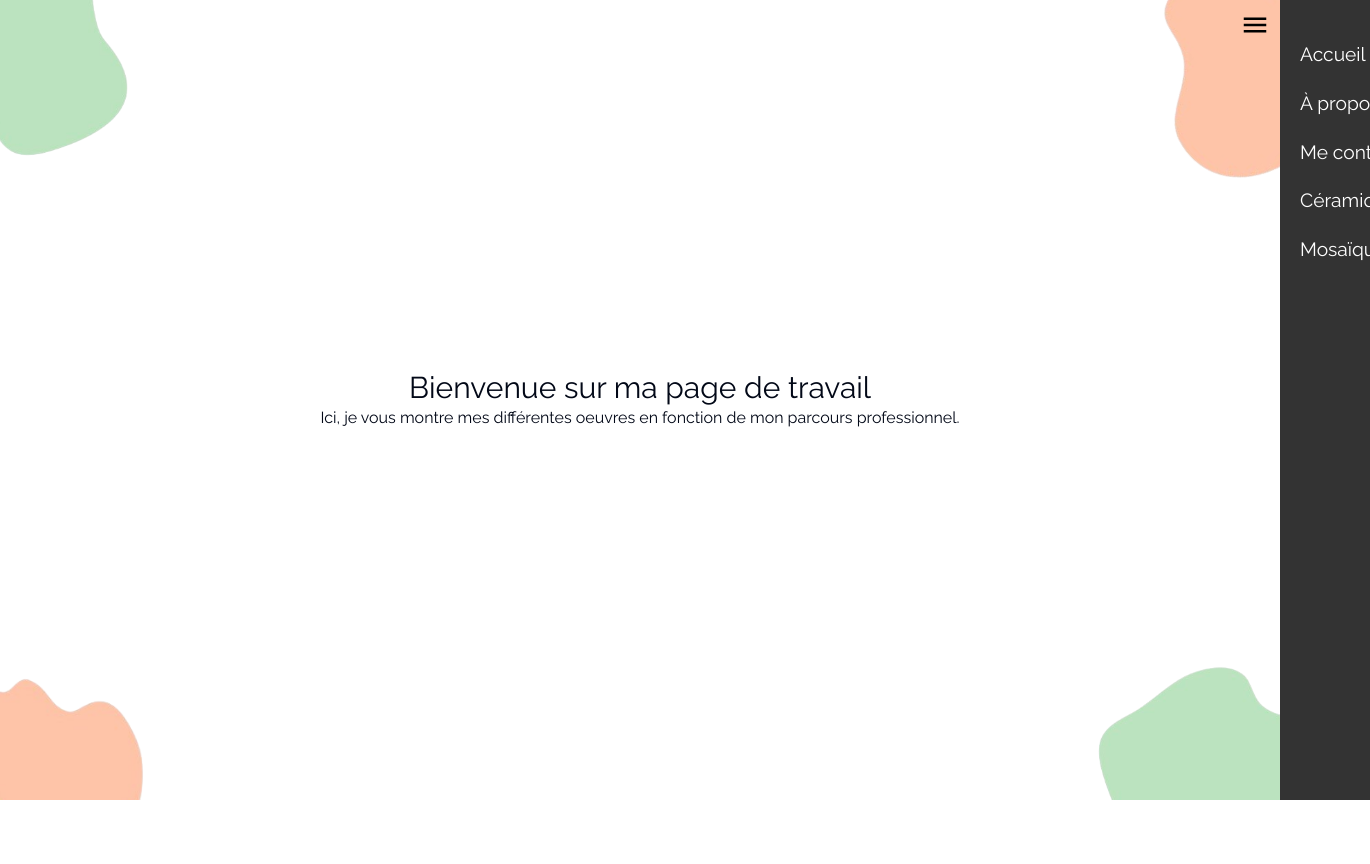
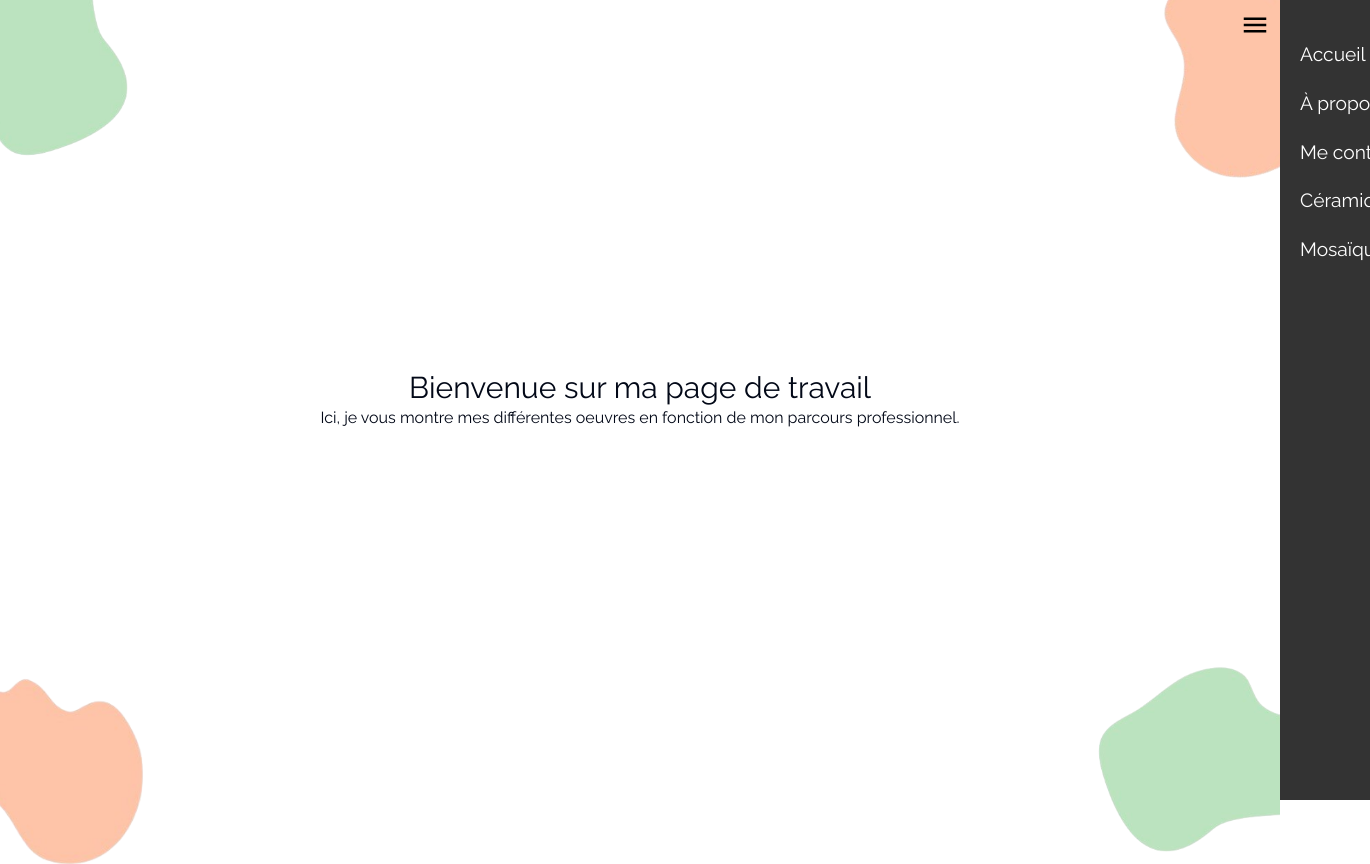
Before and after one commit to Raxuis/artaorea, a Next.js app: page /works in a window 1280 px wide. Shown: the top 864 px of the page, 1370 px wide, since content can reach past the window. Built offline with nearby package versions, Linux system fonts and the light colour scheme.

Commit message:
test(horizontal scroll): :test_tube: trying to remove horizontal scroll

```diff
--- a/app/globals.css
+++ b/app/globals.css
@@ -65,6 +65,7 @@
   }
   body {
     @apply bg-background text-foreground;
+    overflow-x: hidden; /* Prevent horizontal scrolling */
   }
 }
 
@@ -78,7 +79,6 @@ html {
   align-items: center;
   height: 100vh;
   position: relative;
-  overflow-x: hidden;
 }
 
 .sidebar {
```
